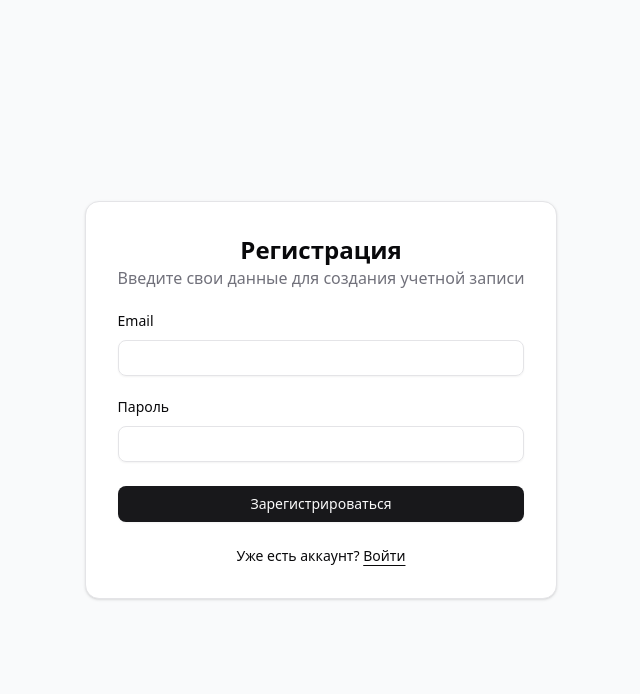
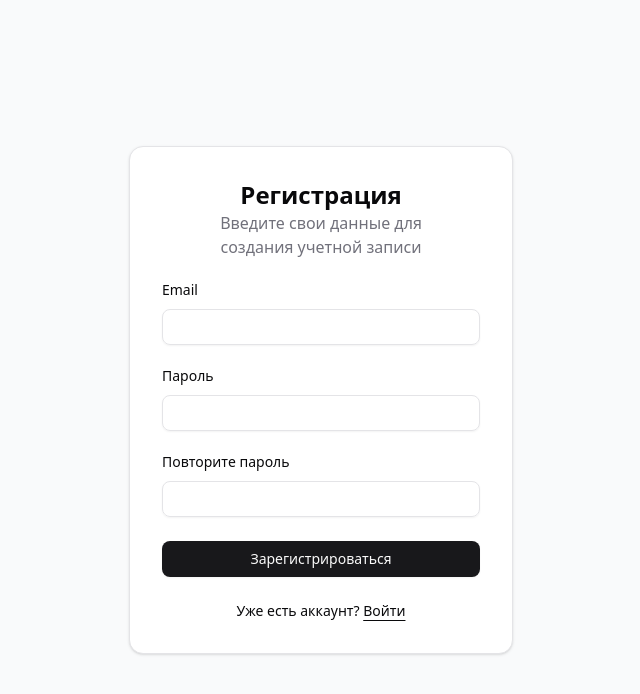
Before and after one commit to Byntonna/Fullstack-todoApp-Nuxt-FastAPI, a Nuxt app in the folder frontend/: page /register in a window 1280 px wide. Shown: the top 694 px of the page, without its empty margins (319-959 px from the left). Built offline with nearby package versions, Linux system fonts and the light colour scheme.

Commit message:
feat: Улучшена регистрация: - Отображается конкретная ошибка при регистрации - Добавлено поле повторения пароля

```diff
--- a/frontend/app/components/LoginForm.vue
+++ b/frontend/app/components/LoginForm.vue
@@ -22,7 +22,7 @@ const password = ref('')
 
 function onSubmit(event: Event) {
   event.preventDefault()
-  emit('login', { email: email.value, password: password.value })
+  emit('login', { email: email.value.toLowerCase(), password: password.value })
 }
 </script>
 
--- a/frontend/app/components/RegisterForm.vue
+++ b/frontend/app/components/RegisterForm.vue
@@ -20,15 +20,28 @@ const emit = defineEmits<{
 
 const email = ref('')
 const password = ref('')
+const passwordConfirm = ref('')
+const passwordsMatch = computed(() => password.value === passwordConfirm.value)
+const showMismatchError = computed(() => passwordConfirm.value !== '' && !passwordsMatch.value)
+
+// можно дополнительно предотвратить отправку если пустые
+const canSubmit = computed(() => {
+  return !props.loading &&
+    email.value.trim() !== '' &&
+    password.value !== '' &&
+    passwordConfirm.value !== '' &&
+    passwordsMatch.value
+})
 
 function onSubmit() {
-  emit('register', { email: email.value, password: password.value })
+  if (!canSubmit.value) return
+  emit('register', { email: email.value.toLowerCase(), password: password.value })
 }
 </script>
 
 <template>
   <div :class="cn('flex flex-col gap-6', props.class)">
-    <Card class="overflow-hidden p-0">
+    <Card class="overflow-hidden p-0 max-w-sm">
       <CardContent class="p-6 md:p-8">
         <form @submit.prevent="onSubmit" class="space-y-6">
           <div class="flex flex-col items-center text-center">
@@ -43,8 +56,8 @@ function onSubmit() {
             <Label for="email">Email</Label>
             <Input
               id="email"
+              v-model="email"
               type="email"
-              v-model="email"
               autocomplete="email"
               required
               class="mt-3"
@@ -54,12 +67,27 @@ function onSubmit() {
             <Label for="password">Пароль</Label>
             <Input
               id="password"
+              v-model="password"
               type="password"
-              v-model="password"
               autocomplete="new-password"
               required
               class="mt-3"
             />
+          </div>
+          <div>
+            <Label for="password-confirm">Повторите пароль</Label>
+            <Input
+              id="password-confirm"
+              v-model="passwordConfirm"
+              type="password"
+              autocomplete="new-password"
+              required
+              class="mt-3"
+              :aria-invalid="showMismatchError ? 'true' : 'false'"
+            />
+            <p v-if="showMismatchError" class="text-sm text-red-600 mt-1">
+              Пароли не совпадают.
+            </p>
           </div>
 
           <p v-if="props.error" class="text-sm text-red-600">
@@ -69,9 +97,9 @@ function onSubmit() {
           <Button
             type="submit"
             class="w-full"
-            :disabled="props.loading"
+            :disabled="props.loading || !passwordsMatch"
           >
-            <span v-if="props.loading" class="animate-spin inline-block w-4 h-4 border-2 rounded-full border-current border-t-transparent"></span>
+            <span v-if="props.loading" class="animate-spin inline-block w-4 h-4 border-2 rounded-full border-current border-t-transparent"/>
             <span v-else>Зарегистрироваться</span>
           </Button>
 
--- a/frontend/app/pages/login.vue
+++ b/frontend/app/pages/login.vue
@@ -39,6 +39,7 @@ onMounted(() => {
     <div>
       <h2 class="sr-only">Login page</h2>
       <LoginForm
+        class="max-w-2xl"
         :loading="loading"
         :error="error"
         @login="onLogin"
--- a/frontend/app/pages/register.vue
+++ b/frontend/app/pages/register.vue
@@ -20,7 +20,13 @@ async function onRegister({ email, password }: { email: string; password: string
     await authStore.register(email, password)
     router.push('/')
   } catch (err: any) {
-    error.value = err?.data?.detail || err.message || 'Ошибка регистрации'
+    if (err?.status === 409) {
+      error.value = `Email ${email} уже используется. Попробуйте войти или используйте другой email.`
+    } else if (err?.status === 422) {
+      error.value = 'Проверьте правильность введенных данных'
+    } else {
+      error.value = err?.data?.detail || err.message || 'Не удалось создать аккаунт. Попробуйте еще раз.'
+    }
   } finally {
     loading.value = false
   }
@@ -38,6 +44,7 @@ onMounted(() => {
     <div>
       <h2 class="sr-only">Registration page</h2>
       <RegisterForm
+        class="max-w-lg"
         :loading="loading"
         :error="error"
         @register="onRegister"
```
Also changed, not shown: 1 other file (tests, documents, lock files or other folders).
